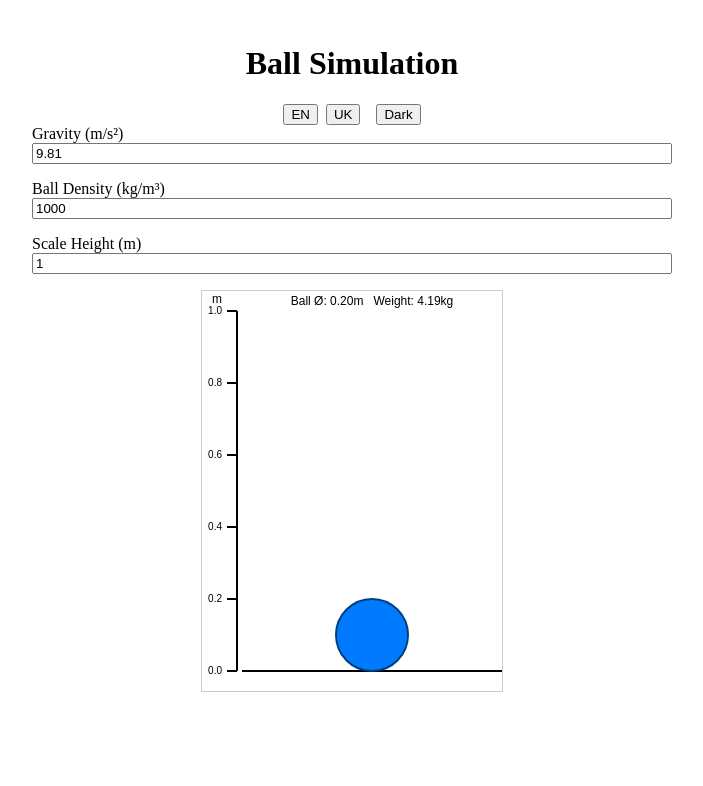
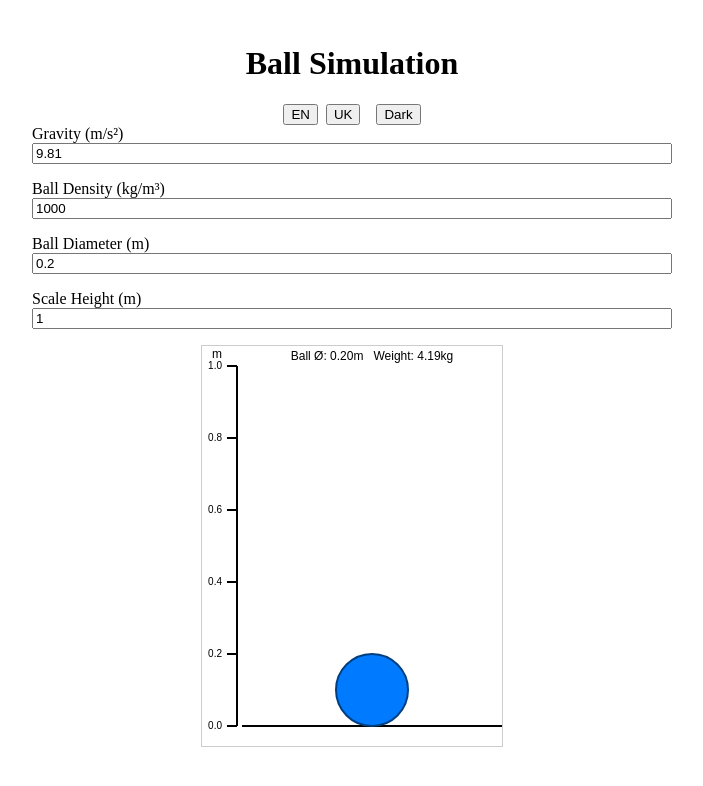
Before and after one commit to TenProtons/gravity-simulation, a Vue app: page / in a window 1280 px wide. Shown: the top 786 px of the page, without its empty margins (288-991 px from the left). Built offline with nearby package versions, Linux system fonts and the light colour scheme.

Commit message:
in process

```diff
--- a/src/App.vue
+++ b/src/App.vue
@@ -11,11 +11,13 @@
       <Controls
         v-model:gravity="simulationGravity"
         v-model:density="simulationDensity"
+        v-model:ballDiameter="simulationBallDiameter"
         v-model:scaleHeight="simulationScaleHeight"
       />
       <Simulation
         :gravity="simulationGravity"
         :ballDensity="simulationDensity"
+        :ballDiameter="simulationBallDiameter"
         :scaleHeight="simulationScaleHeight"
       />
     </div>
@@ -32,6 +34,7 @@ import ThemeSwitcher from './components/ThemeSwitcher.vue'
 // Reactive values for gravity and density across the entire project.
 const simulationGravity = ref(9.81)
 const simulationDensity = ref(1000)
+const simulationBallDiameter = ref(0.2) // Default to 20cm diameter
 const simulationScaleHeight = ref(1) // Default to 1 meter
 const theme = ref('light')
 
--- a/src/components/Controls.vue
+++ b/src/components/Controls.vue
@@ -18,6 +18,17 @@
         v-model.number="densityModel"
         step="1"
         min="0"
+      />
+    </div>
+    <div class="input-group">
+      <label for="ballDiameter">{{ $t('controls.ballDiameter') }}</label>
+      <input
+        type="number"
+        id="ballDiameter"
+        v-model.number="ballDiameterModel"
+        step="0.01"
+        min="0.05"
+        max="0.5"
       />
     </div>
     <div class="input-group">
@@ -48,12 +59,16 @@ export default defineComponent({
       type: Number,
       required: true
     },
+    ballDiameter: {
+      type: Number,
+      required: true
+    },
     scaleHeight: {
       type: Number,
       required: true
     }
   },
-  emits: ['update:gravity', 'update:density', 'update:scaleHeight'],
+  emits: ['update:gravity', 'update:density', 'update:ballDiameter', 'update:scaleHeight'],
   setup(props, { emit }) {
     const gravityModel = computed({
       get() {
@@ -73,6 +88,17 @@ export default defineComponent({
       }
     });
 
+    const ballDiameterModel = computed({
+      get() {
+        return props.ballDiameter;
+      },
+      set(newVal: number) {
+        // Clamp between 5cm and 50cm
+        const clampedVal = Math.min(Math.max(0.05, newVal), 0.5);
+        emit('update:ballDiameter', clampedVal);
+      }
+    });
+
     const scaleHeightModel = computed({
       get() {
         return props.scaleHeight;
@@ -87,6 +113,7 @@ export default defineComponent({
     return {
       gravityModel,
       densityModel,
+      ballDiameterModel,
       scaleHeightModel
     };
   }
--- a/src/components/Simulation.vue
+++ b/src/components/Simulation.vue
@@ -28,6 +28,10 @@ export default defineComponent({
       type: Number,
       required: true
     },
+    ballDiameter: {
+      type: Number,
+      default: 0.2
+    },
     scaleHeight: {
       type: Number,
       default: 1
@@ -57,8 +61,8 @@ export default defineComponent({
     // Ball radius in meters; actual pixel size is derived from pxPerMeter.
     // We'll make the ball radius proportional to the scale height
     const BALL_RADIUS_METERS = computed(() => {
-      // Keep a constant visual size (0.1m at scale height 1m)
-      return 0.1;
+      // Radius is half the diameter
+      return props.ballDiameter / 2;
     });
 
     // We'll track velocity in m/s (positive = upward, negative = downward).
@@ -153,6 +157,19 @@ export default defineComponent({
         }
 
         // Redraw with new scale
+        draw();
+      }
+    );
+
+    // Add a watch for ballDiameter changes
+    watch(
+      () => props.ballDiameter,
+      () => {
+        // Recalculate physics parameters when ball diameter changes
+        mass = computeMass(props.ballDensity);
+        dragConstant = computeDragConstant(mass);
+
+        // Redraw with new ball size
         draw();
       }
     );
--- a/src/i18n.ts
+++ b/src/i18n.ts
@@ -6,6 +6,7 @@ const messages = {
     controls: {
       gravity: "Gravity (m/s²)",
       density: "Ball Density (kg/m³)",
+      ballDiameter: "Ball Diameter (m)",
       scaleHeight: "Scale Height (m)",
       start: "Start Simulation",
       reset: "Reset",
@@ -21,7 +22,8 @@ const messages = {
     appTitle: "Симуляція м'ячика",
     controls: {
       gravity: "Прискорення (м/с²)",
-      density: "Густина м'ячика (кг/m³)",
+      density: "Густина м'ячика (кг/м³)",
+      ballDiameter: "Діаметр м'ячика (м)",
       scaleHeight: "Висота шкали (м)",
       start: "Почати симуляцію",
       reset: "Скинути",
```
